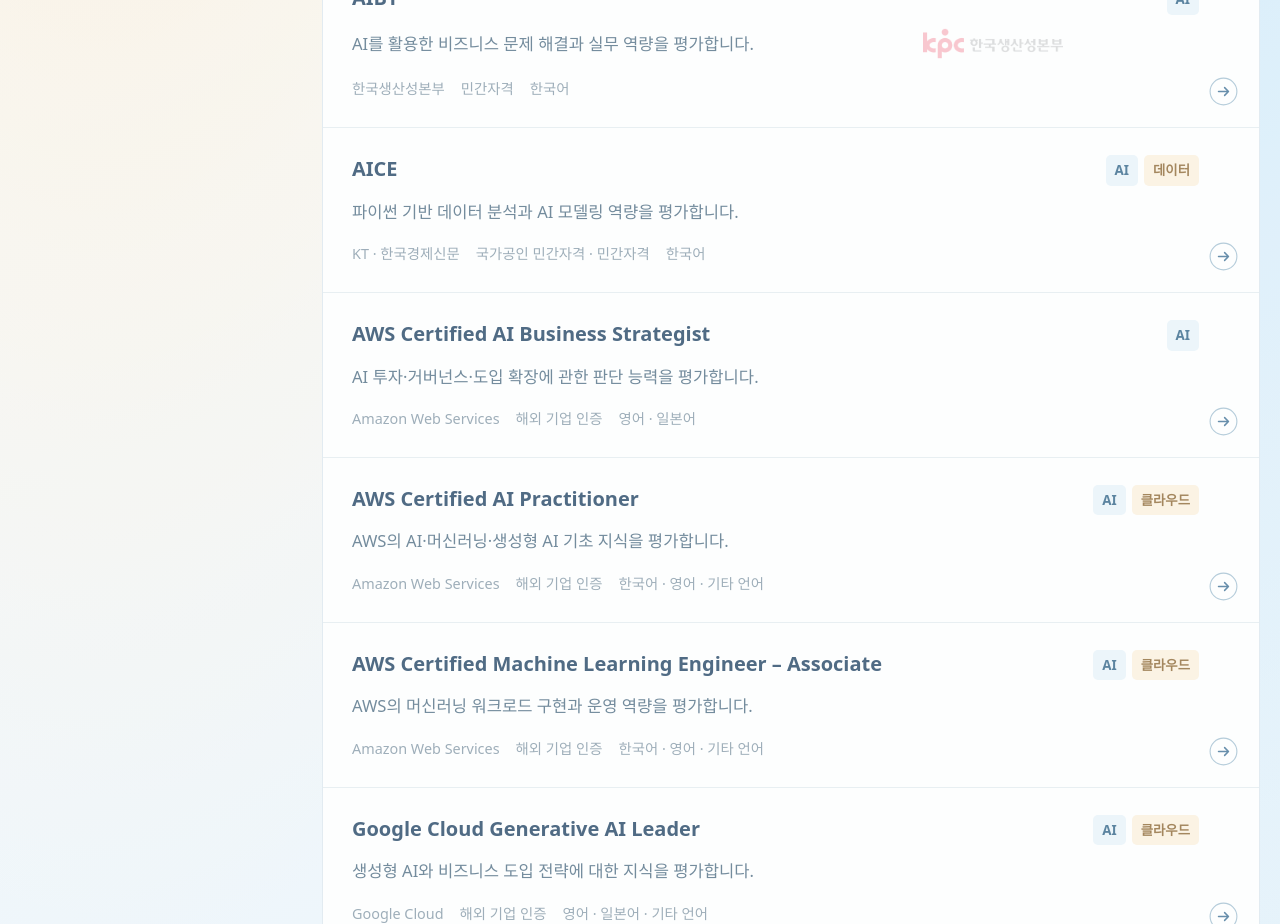
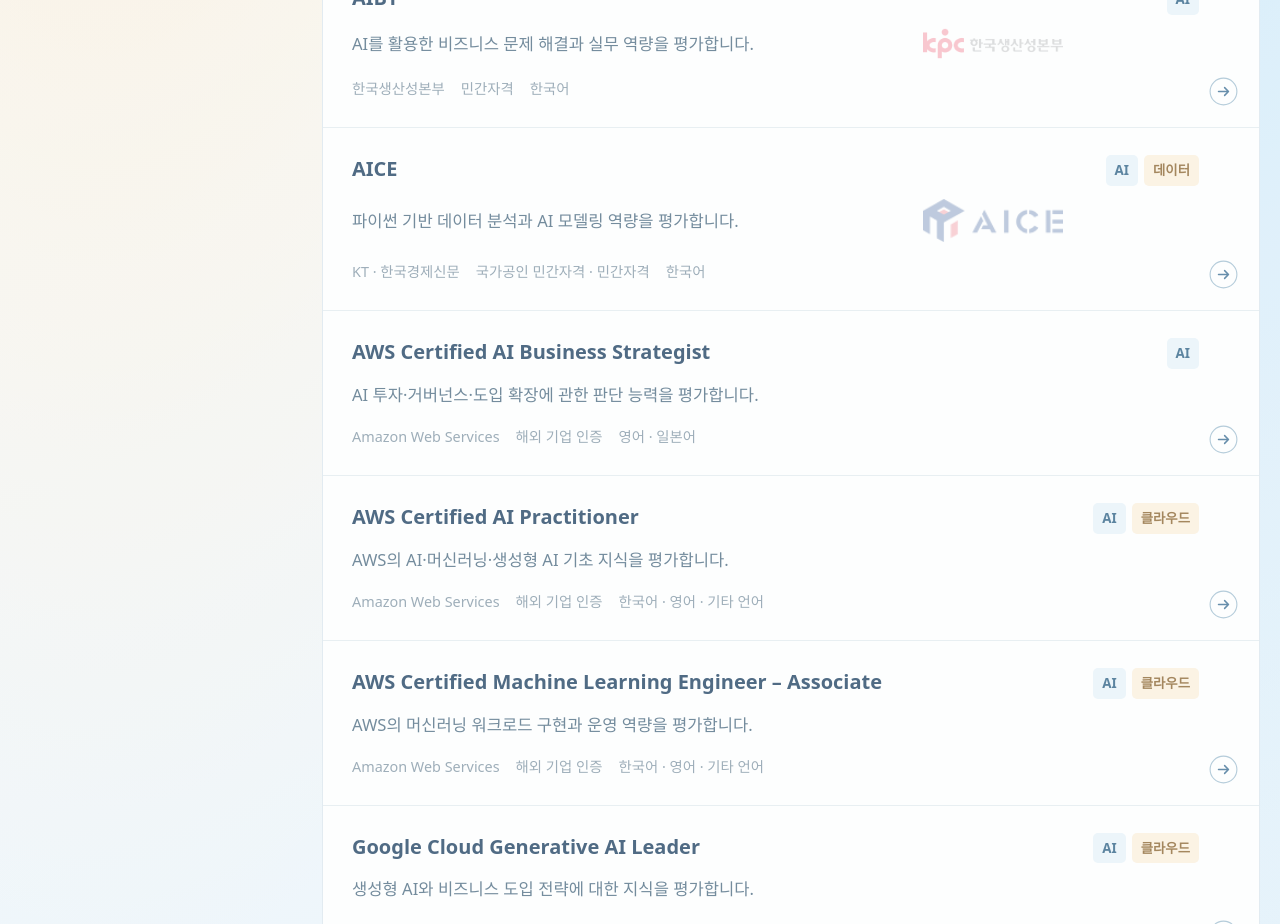
Before and after one commit to Oh-JunTaek/AIHuBridge, a React (Vite) app: page /qualifications in a window 1280 px wide. Shown: the part 1880-2804 px from the top of the page. Built offline with nearby package versions, Linux system fonts and the light colour scheme; a web font is replaced by a local one.

Commit message:
fix: 자격증 공식 링크 우선 배치 및 AICE 로고 적용

```diff
--- a/src/pages/Qualifications.tsx
+++ b/src/pages/Qualifications.tsx
@@ -8,12 +8,14 @@
 import kpcSymbol from '../assets/kpc-symbol.png';
 import korchamSymbol from '../assets/korcham-symbol.png';
 import hrdkSymbol from '../assets/hrdk-symbol.svg';
+import aiceSymbol from '../assets/aice-symbol.png';
 
 const providerSymbols: Record<string, string> = {
   '한국데이터산업진흥원': kdataSymbol,
   '한국생산성본부': kpcSymbol,
   '대한상공회의소': korchamSymbol,
   '한국산업인력공단': hrdkSymbol,
+  'KT · 한국경제신문': aiceSymbol,
 };
 
 const passRates: Record<string, { year: number; practical: number; written: number; url: string }> = { 'information-processing-engineer': { year: 2025, practical: 22.1, written: 65, url: 'https://www.q-net.or.kr/crf005.do?gId=&gSite=Q&id=crf00503s01&jmCd=1320&jmInfoDivCcd=B0&jmNm=' } };
@@ -84,10 +86,10 @@
           <div><dt>유효기간·갱신</dt><dd>{selected.validity}</dd></div>
         </dl>
         {currentRate(selected.id) && <div className="qualification-rate-detail"><strong>{currentRate(selected.id)?.year}년 합격률</strong><p>필기 {currentRate(selected.id)?.written}% · 실기 {currentRate(selected.id)?.practical}%</p><p>각 단계 응시자 기준이며 최종 취득률이나 개인의 난이도를 뜻하지 않습니다.</p><a href={currentRate(selected.id)?.url} target="_blank" rel="noopener noreferrer">공식 통계 보기 <WayfindingIcon direction="external" /></a></div>}
+        <p className="qualification-evidence">정보 확인일 {selected.verifiedAt} · 시험 조건과 한국 내 예약 가능 여부는 공식 페이지에서 확인하세요.</p>
+        <a className="qualification-official" href={selected.url} target="_blank" rel="noopener noreferrer">공식홈페이지 방문 <WayfindingIcon direction="external" /></a>
+        {scheduleLink(selected.provider) && <a className="qualification-schedule" href={scheduleLink(selected.provider)!} target="_blank" rel="noopener noreferrer">공식 일정·접수 확인 <WayfindingIcon direction="external" /></a>}
         <section className="qualification-prep"><h3>시험을 준비하는 자료</h3>{selected.preparation.map((item) => <a key={item.url} href={item.url} target="_blank" rel="noopener noreferrer"><span><strong>{item.label}</strong><small>{item.note}</small></span><WayfindingIcon direction="external" /></a>)}</section>
-        <p className="qualification-evidence">정보 확인일 {selected.verifiedAt} · 시험 조건과 한국 내 예약 가능 여부는 공식 페이지에서 확인하세요.</p>
-        <a className="qualification-official" href={selected.url} target="_blank" rel="noopener noreferrer">공식 시험 안내 보기 <WayfindingIcon direction="external" /></a>
-        {scheduleLink(selected.provider) && <a className="qualification-schedule" href={scheduleLink(selected.provider)!} target="_blank" rel="noopener noreferrer">공식 일정·접수 확인 <WayfindingIcon direction="external" /></a>}
       </div>}
     </dialog>
   </div>;
```
Also changed, not shown: src/assets/aice-symbol.png (added), 2 other files (tests, documents, lock files or other folders).
